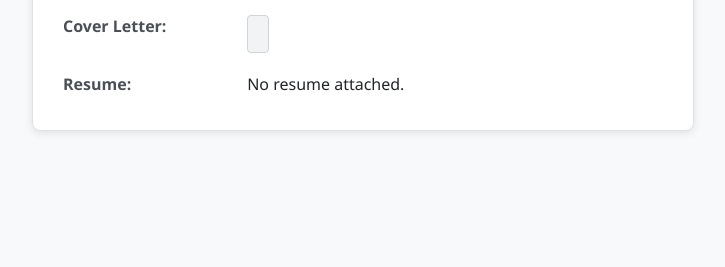
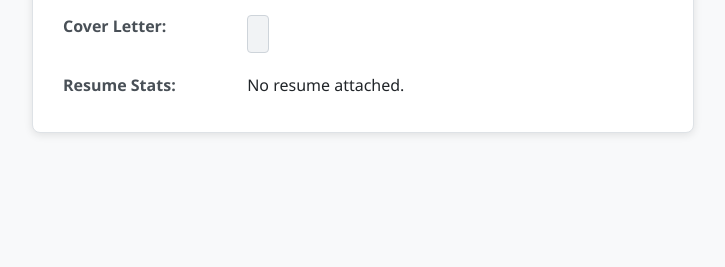
Before and after one commit to fusiontecsupport/fusiontec_dynamic, a Django app: template software/templates/software/email_template_admin.html in a window 1280 px wide. Shown: the part 373-640 px from the top of the page, without its empty margins (277-1002 px from the left). Run offline with Django 5.2, Linux system fonts and the light colour scheme; the template is opened without the code that fills it, so the values that code supplies are empty.

Commit message:
files added

```diff
--- a/software/templates/software/email_template_admin.html
+++ b/software/templates/software/email_template_admin.html
@@ -110,14 +110,15 @@
     </div>
 
     <div class="row">
-      <span class="label">Resume:</span>
+      <p><span class="label">Resume Stats:</span>
         <span class="value">
           {% if application.resume %}
-          <a href="{{ application.resume.url }}" target="_blank" rel="noopener">Download Resume</a>
+            Resume Received
           {% else %}
             No resume attached.
           {% endif %}
         </span>
+      </p>
     </div>
   </div>
 </body>
--- a/software/templates/software/email_template_user.html
+++ b/software/templates/software/email_template_user.html
@@ -96,7 +96,7 @@
       <span class="value cover-letter">{{ application.cover_letter|linebreaks }}</span>
     </p>
 
-    <p><span class="label">Resume:</span>
+    <p><span class="label">Resume Stats:</span>
       <span class="value">
         {% if application.resume %}
           Resume Received
```
Lines whose indentation alone changed are shown as unchanged.
